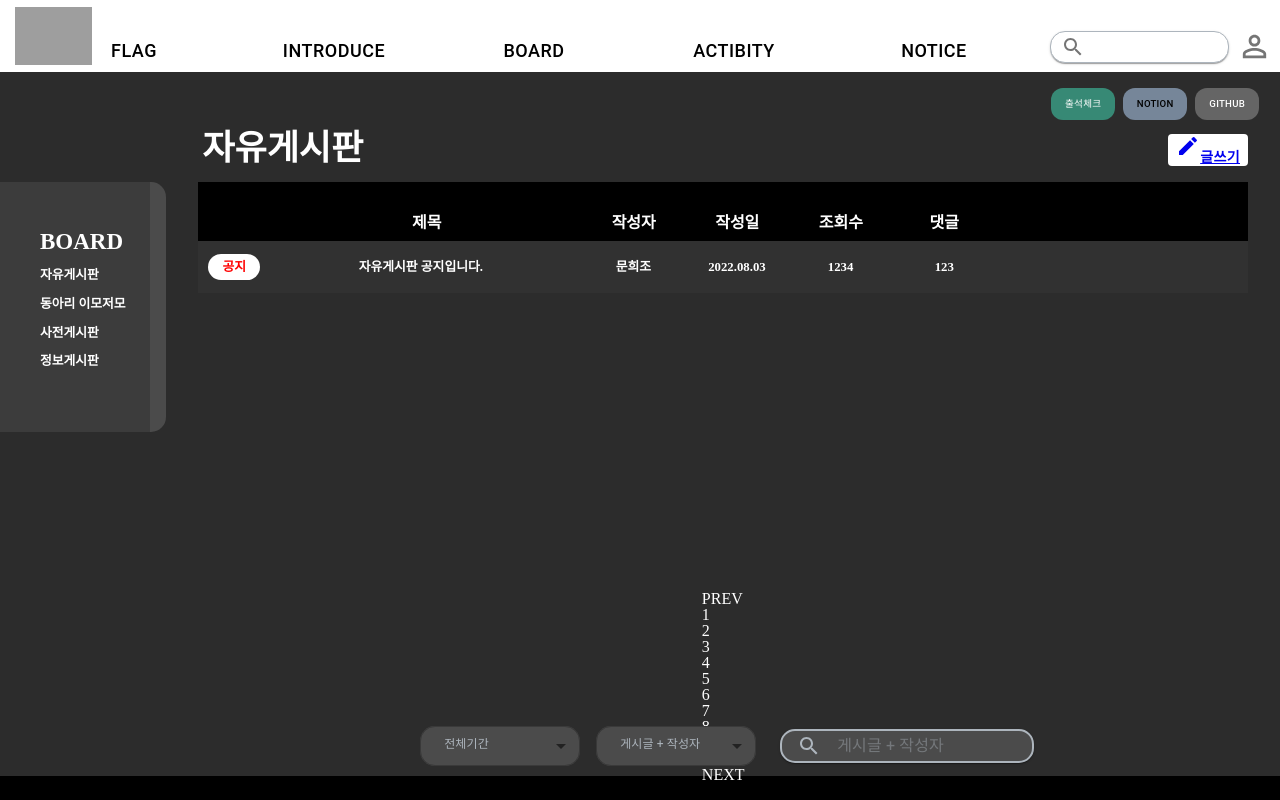
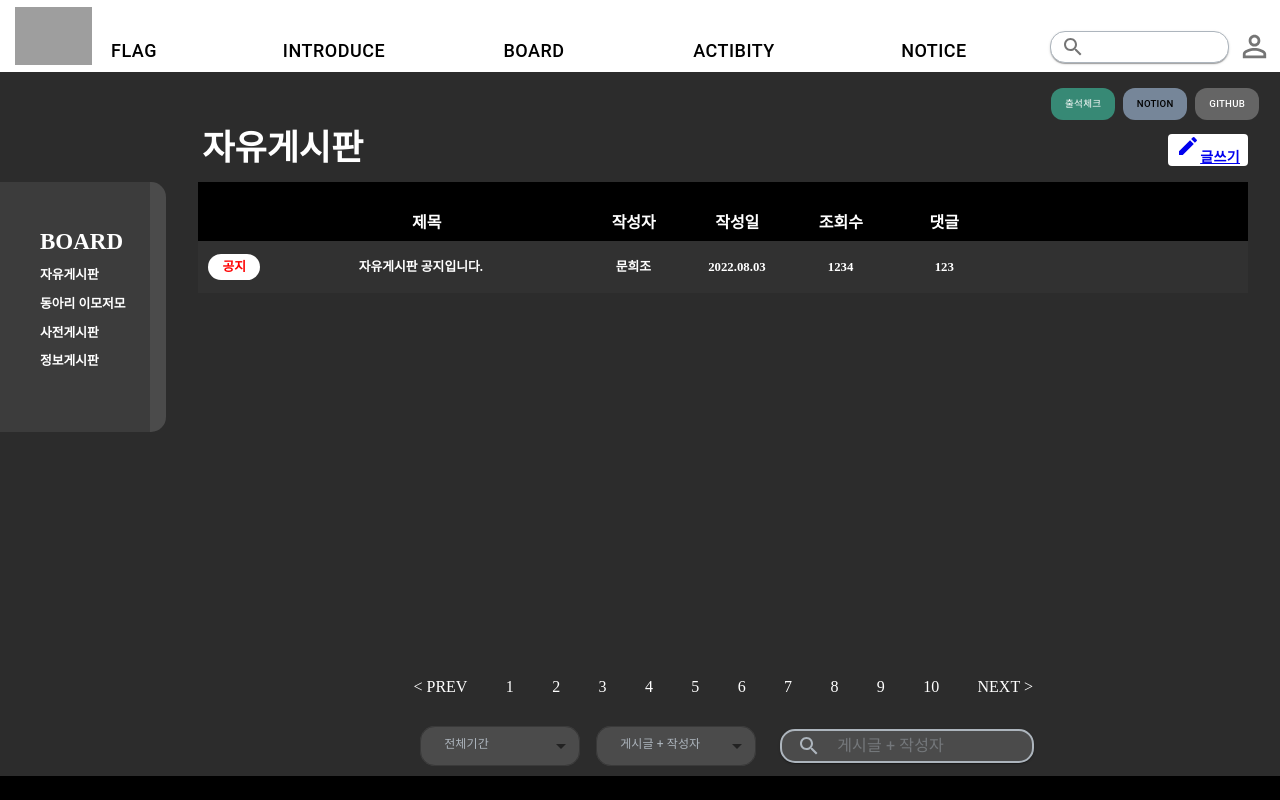
Before and after one commit to USW-Flag-Board/FrontEnd, a React (Create React App) app: page /board in a window 1280 px wide. Built offline with nearby package versions, Linux system fonts and the light colour scheme; grey boxes are pictures that could not be loaded; the HTML template or start-up script is replaced by a standard one.

Commit message:
feat: pagination css추가

```diff
--- a/src/component/Pagination.jsx
+++ b/src/component/Pagination.jsx
@@ -1,21 +1,46 @@
-import React, { useState } from 'react';
+import React from 'react';
 import ReactPaginate from "react-paginate";
+import styled from "styled-components";
 
 const Pagination = () => {
     return (
+        <StyledPaginateContainer>
             <ReactPaginate
                 pageCount={10}
                 pageRangeDisplayed={8}
                 breakLabel={""}
-            previousLabel={"PREV"}
-            nextLabel={"NEXT"}
+                previousLabel={"< PREV"}
+                nextLabel={"NEXT >"}
                 // onPageChange={changePage}
-            containerClassName={"pagination-ul"}
-            activeClassName={"currentPage"}
+                containerClassName={"pagination"}
                 previousClassName={"pageLabel-btn"}
                 nextClassName={"pageLabel-btn"}
             />
+        </StyledPaginateContainer>
     )
 }
 
 export default Pagination;
+
+const StyledPaginateContainer = styled.div`
+    .pagination{
+        display: flex;
+    }
+
+    li{
+        box-sizing: border-box;
+        display: flex;
+        justify-content: center;
+        align-items: center;
+        margin: 0.6rem;
+        font-size: 1rem;
+        padding: 0.4rem 0.6rem;
+        cursor: pointer;
+        &:hover{
+            border-radius: 7px;
+            background-color: #4B4B4B;
+        }
+    }
+
+
+`;
--- a/src/pages/BulletinBoard.jsx
+++ b/src/pages/BulletinBoard.jsx
@@ -2,7 +2,6 @@ import React from 'react';
 import { styled } from '@mui/system';
 import SideBar from '../component/SideBar';
 import Button from '@mui/material/Button';
-// import { Pagination, PaginationItem } from '@mui/material';
 import SearchIcon from '@mui/icons-material/Search';
 import IconButton from '@mui/material/IconButton';
 import Paper from '@mui/material/Paper';
@@ -61,10 +60,6 @@ const BulletinBoard = () => {
             <ListThem themList={itemContents}/>
           </ListBox>
           <PaginationArea>
-            {/* <Pagination count={10} shape="rounded" color="primary"
-            renderItem={(item) => (
-              <PaginationItem {...item} sx={{ fontSize: 15, color: "white"}} />
-            )}/> */}
             <Pagination/>
           </PaginationArea>
           <FilterAndSearch>
```
Lines whose indentation alone changed are shown as unchanged.
